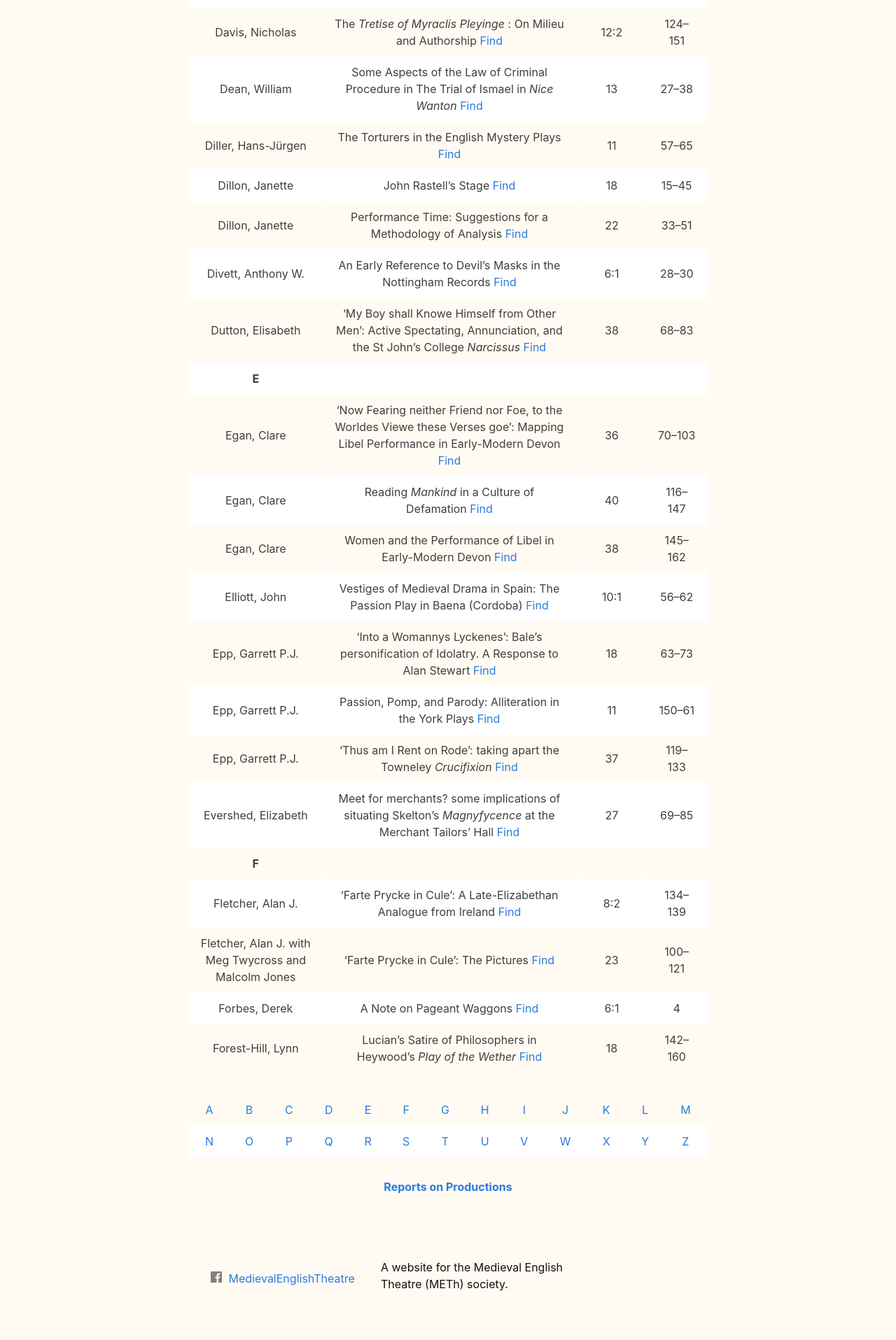
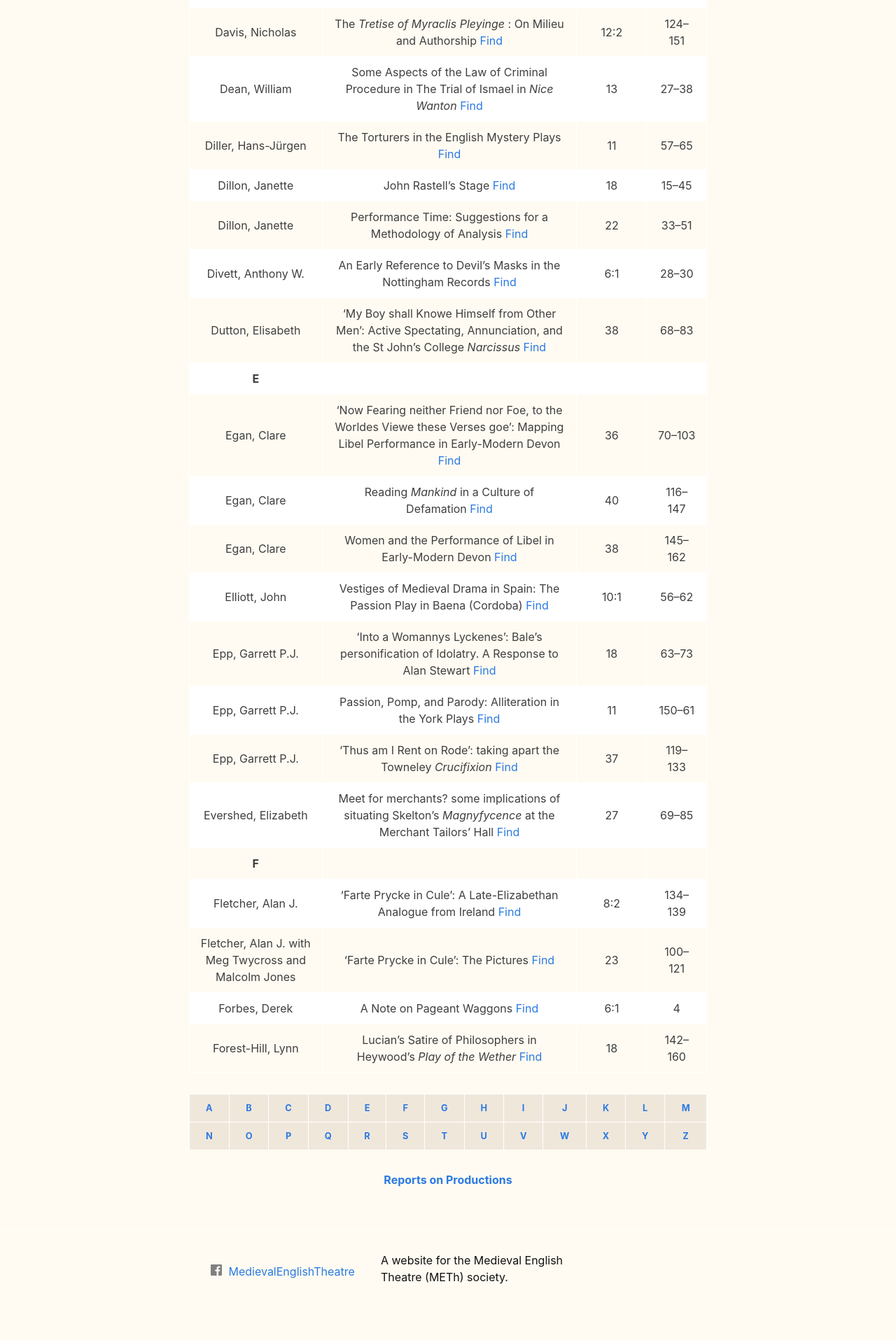
Before and after one commit to jamescummings/jamescummings.github.io, a Jekyll site: the page built from src/journal/cuminddf.md, in a window 1280 px wide. Shown: the part 1369-3284 px from the top of the page at 70% size. Built offline with Jekyll 4.4.1, drawn with Linux system fonts in a browser that asks for light colours.

Commit message:
authorIndex-table

```diff
--- a/src/_sass/minima/_custom-styles.scss
+++ b/src/_sass/minima/_custom-styles.scss
@@ -48,6 +48,17 @@ li > ul > li {padding: 0.1em;}
   justify-self: end;
 }
 
+/*Author Index Navigation Table*/
+.authorIndex-table td {
+background: #f0e7db;
+text-align:center;
+margin-left: 15px;
+margin-right: 15px;
+font-size: 0.8em;
+font-weight: bold;
+}
+
+
 
 
 /* Layout configurations for Dropdowns */
```
